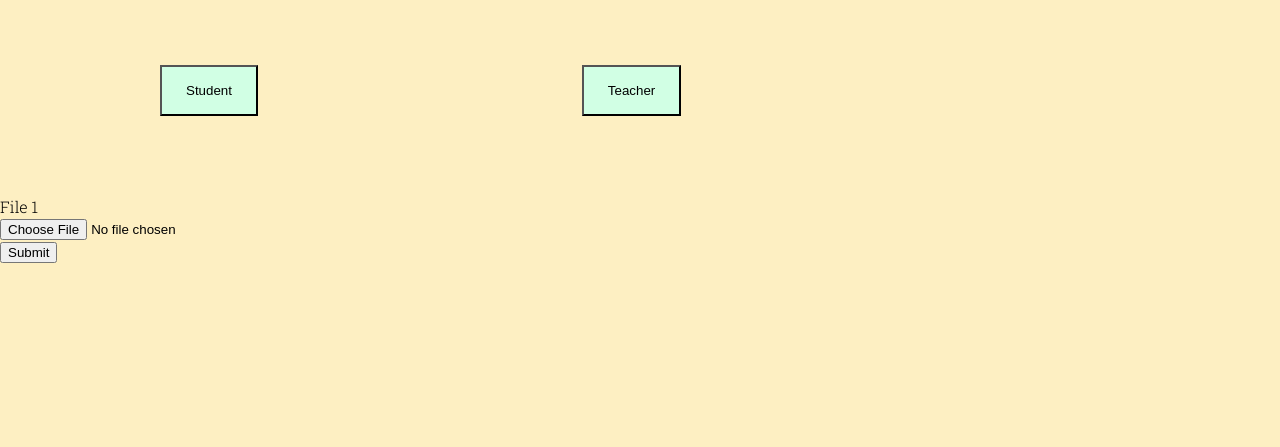
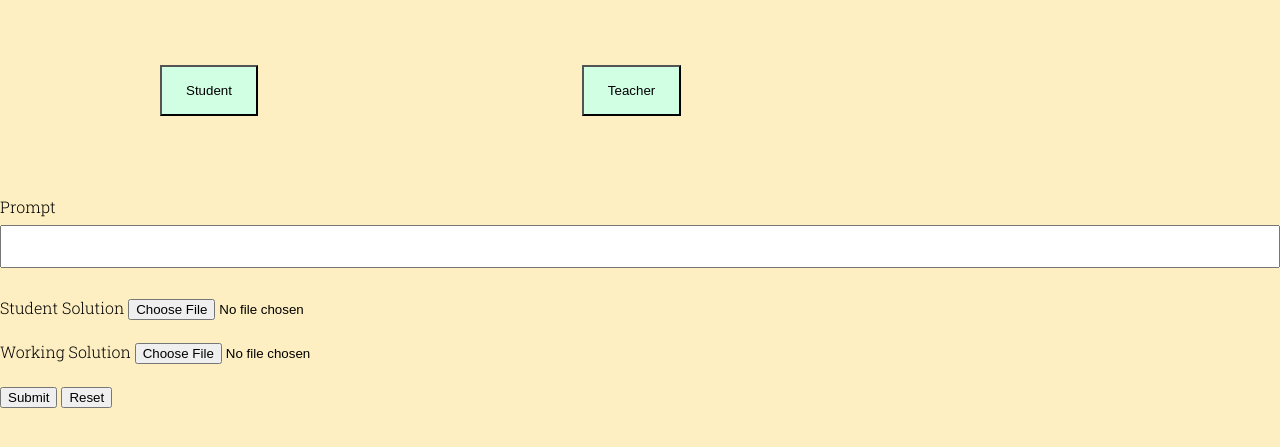
Before and after one commit to ADSteele916/nwhacks2022, a Flask app: template templates/index.html in a window 1280 px wide. Shown: the part 175-622 px from the top of the page. Run offline with Flask 2, Linux system fonts and the light colour scheme; the template is opened without the code that fills it, so the values that code supplies are empty.

Commit message:
updated file upload for flask from Renu's code

```diff
--- a/templates/index.html
+++ b/templates/index.html
@@ -23,19 +23,18 @@
             <button class="submit portal">Teacher <a href="teacher.html"></a></button>
         </div>
 
-        <form>
-            <label for="fname">File 1</label><br>
-            <input type="file" id="file_one" onclick="codeComp()"><br>
-            <input type="submit">
-            <script>
-                function codeComp() {
-                    var file = document.getElementById('file_one');
-                    file.src = URL.createObjectURL(event.target.files[0]);
-                };
-            </script>
-            <!-- <label for="lname">File 2</label><br>
-            <input type="file" id="file_two" onclick="codeComp()"><br> -->
-          </form>
+        <form action = "/display" method = "POST"
+            enctype = "multipart/form-data">
+            Prompt <input type="text" id="prompt" name="prompt">
+            <br><br>
+            Student Solution <input type = "file" name = "file1" />
+            <br><br>
+            Working Solution <input type = "file" name = "file2" />
+            <br><br>
+            <input type = "submit"/>
+            <input type = "reset"/>
+        </form>
+
     </main>
 
 
--- a/templates/js/main.js
+++ /dev/null
@@ -1,6 +0,0 @@
-
-function codeComp() {
-    var file1 = document.getElementById("file_one").value;
-    var file2 = document.getElementById("file_two").value;
-    alert(input);
-}
```
